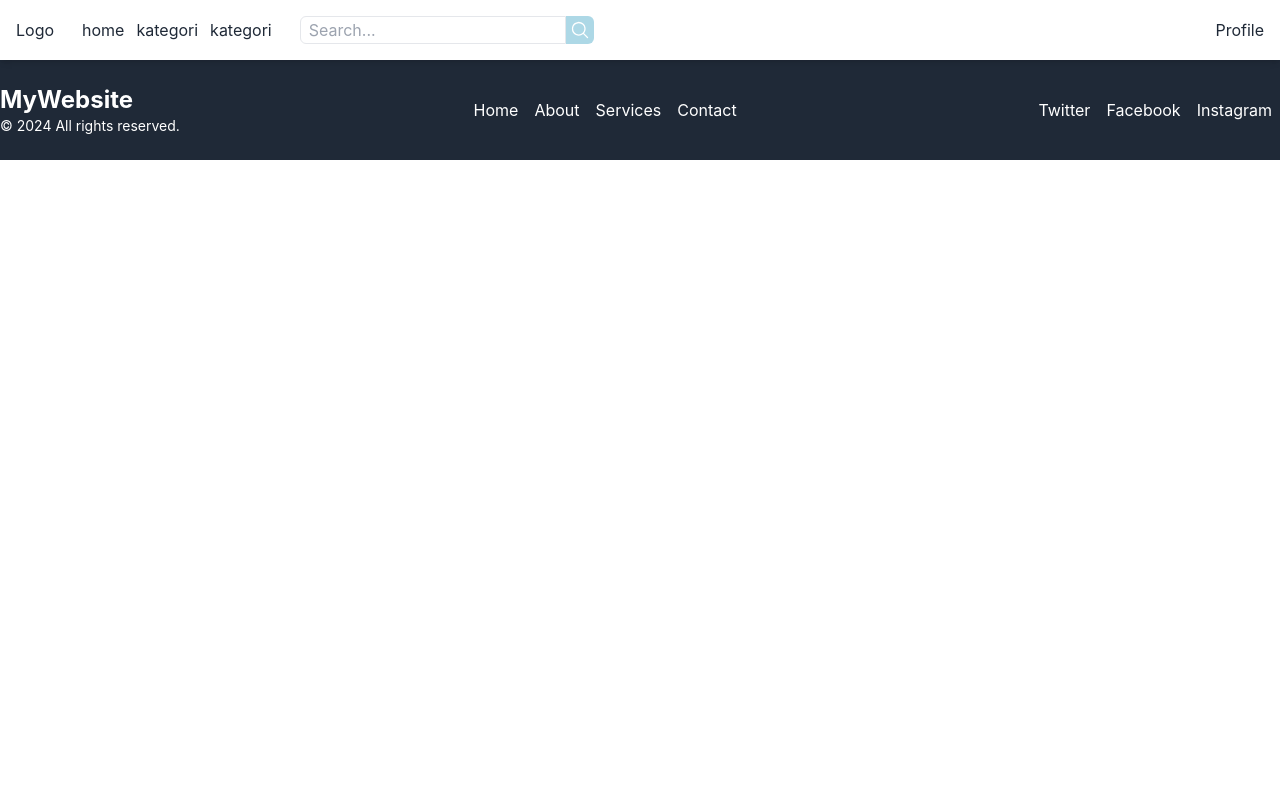
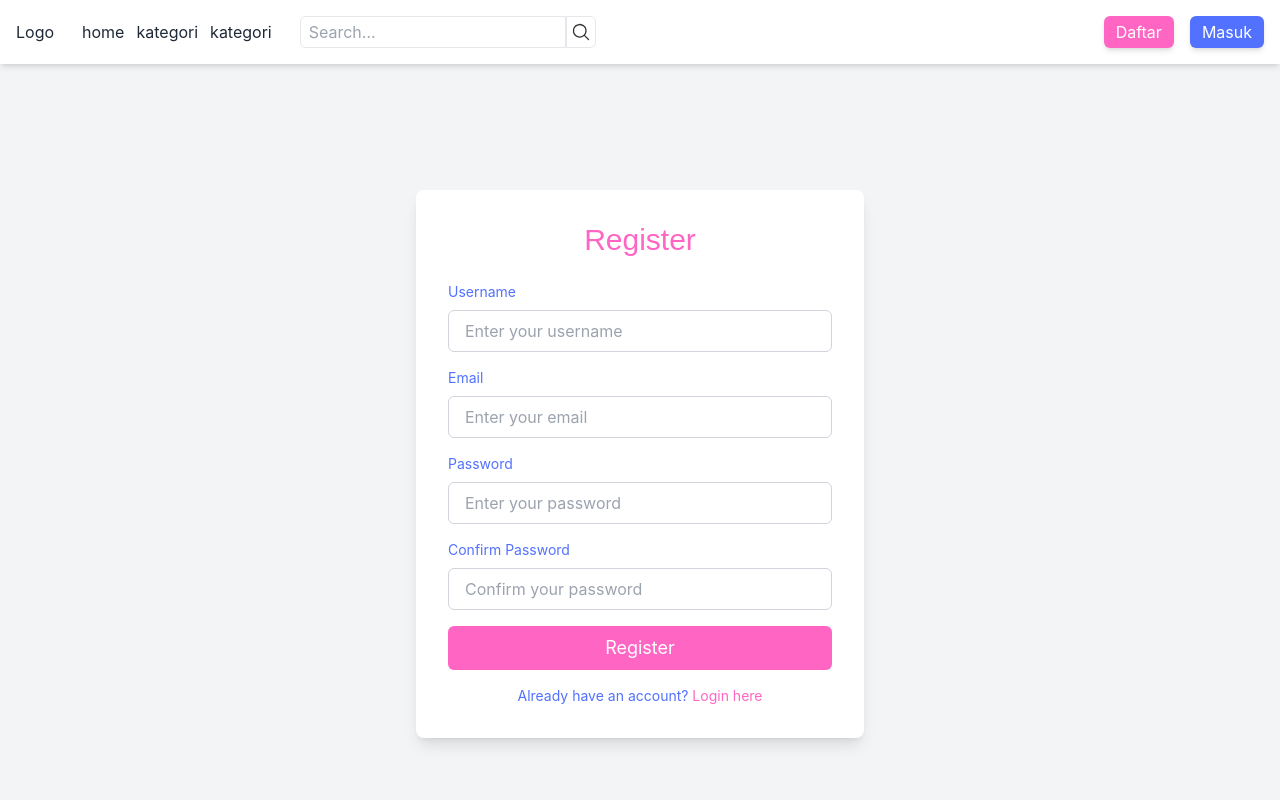
Before and after one commit to Achmad-Farid/portal-berita, a React (Vite) app: page /register in a window 1280 px wide. Shown: the top 800 px of the page. Built offline with nearby package versions, Linux system fonts and the light colour scheme.

Commit message:
halaman daftar dan login

```diff
--- a/src/App.jsx
+++ b/src/App.jsx
@@ -3,6 +3,8 @@ import Navbar from "./components/Navbar";
 import Home from "./pages/home";
 import { Routes, Route } from "react-router-dom";
 import NewsDetail from "./pages/NewsDetail";
+import Login from "./pages/Login";
+import Register from "./pages/Register";
 
 export default function App() {
   return (
@@ -14,6 +16,8 @@ export default function App() {
         <Routes>
           <Route path="/" element={<Home />} />
           <Route path="/detail" element={<NewsDetail />} />
+          <Route path="/login" element={<Login />} />
+          <Route path="/register" element={<Register />} />
         </Routes>
       </main>
       <footer>
--- a/src/components/Footer.jsx
+++ b/src/components/Footer.jsx
@@ -2,34 +2,34 @@ import React from "react";
 
 function Footer() {
   return (
-    <footer className="bg-gray-800 text-white py-6">
+    <footer className="bg-neutral-dark text-white py-6">
       <div className="container mx-auto flex flex-col md:flex-row justify-between items-center">
         <div className="mb-4 md:mb-0">
-          <h1 className="text-2xl font-bold">MyWebsite</h1>
-          <p className="text-sm">© 2024 All rights reserved.</p>
+          <h1 className="text-2xl font-heading font-bold">MyWebsite</h1>
+          <p className="text-sm text-gray">© 2024 All rights reserved.</p>
         </div>
         <div className="flex space-x-4">
-          <a href="#" className="hover:text-gray-400">
+          <a href="#" className="hover:text-accent">
             Home
           </a>
-          <a href="#" className="hover:text-gray-400">
+          <a href="#" className="hover:text-accent">
             About
           </a>
-          <a href="#" className="hover:text-gray-400">
+          <a href="#" className="hover:text-accent">
             Services
           </a>
-          <a href="#" className="hover:text-gray-400">
+          <a href="#" className="hover:text-accent">
             Contact
           </a>
         </div>
         <div className="mt-4 md:mt-0">
-          <a href="https://twitter.com" className="hover:text-gray-400 mx-2">
+          <a href="https://twitter.com" className="hover:text-accent mx-2">
             Twitter
           </a>
-          <a href="https://facebook.com" className="hover:text-gray-400 mx-2">
+          <a href="https://facebook.com" className="hover:text-accent mx-2">
             Facebook
           </a>
-          <a href="https://instagram.com" className="hover:text-gray-400 mx-2">
+          <a href="https://instagram.com" className="hover:text-accent mx-2">
             Instagram
           </a>
         </div>
--- a/src/components/Navbar.jsx
+++ b/src/components/Navbar.jsx
@@ -19,13 +19,18 @@ function Navbar() {
           </div>
           <div className="flex ml-5">
             <input type="text" placeholder="Search..." className="px-2 rounded-s-md border" />
-            <button className="bg-secondary-blue p-1 rounded-r-md">
-              <MagnifyingGlassIcon className="h-5 w-5 text-white" />
+            <button className="bg-secondary-blue p-1 rounded-r-md border">
+              <MagnifyingGlassIcon className="h-5 w-5 text-neutral-dark" />
             </button>
           </div>
         </div>
-        <div className="flex">
-          <h1 className="self-center cursor-pointer">Profile</h1>
+        <div className="flex justify-center gap-4">
+          <Link to="/register">
+            <button className="px-3 py-1 bg-primary text-white rounded-md font-body text-base hover:scale-105 hover:bg-[#FF99E0] focus:outline-none focus:ring-2 focus:ring-accent shadow-md hover:shadow-lg">Daftar</button>
+          </Link>
+          <Link to="/login">
+            <button className="px-3 py-1 bg-secondary text-white rounded-md font-body text-base hover:scale-105 hover:bg-accent focus:outline-none focus:ring-2 focus:ring-accent shadow-md hover:shadow-lg">Masuk</button>
+          </Link>
         </div>
       </nav>
     </>
--- a/src/components/Pagination.jsx
+++ b/src/components/Pagination.jsx
@@ -9,12 +9,14 @@ function Pagination({ articlesPerPage, totalArticles, paginate, currentPage }) {
 
   return (
     <nav className="mt-4">
-      <ul className="inline-flex items-center justify-center w-full">
+      <ul className="inline-flex items-center justify-center w-full space-x-2">
         {pageNumbers.map((number) => (
           <li key={number}>
             <button
               onClick={() => paginate(number)}
-              className={`px-3 py-2 ml-0 leading-tight ${currentPage === number ? "bg-blue-500 text-white" : "bg-white text-blue-500"} border border-gray-300 rounded-md hover:bg-blue-500 hover:text-white`}
+              className={`px-4 py-2 text-base font-body leading-tight rounded-md border border-gray-300 transition-colors duration-200 ${
+                currentPage === number ? "bg-primary text-white" : "bg-white text-primary hover:bg-primary hover:text-white"
+              }`}
             >
               {number}
             </button>
--- /dev/null
+++ b/src/pages/Login.jsx
@@ -0,0 +1,30 @@
+import React from "react";
+
+function Login() {
+  return (
+    <div className="flex items-center justify-center min-h-screen bg-neutral-light">
+      <div className="w-full max-w-md p-8 bg-white shadow-lg rounded-lg">
+        <h1 className="text-3xl font-heading text-secondary mb-6">Login</h1>
+        <form className="space-y-4">
+          <div>
+            <label htmlFor="email" className="block text-neutral-dark font-semibold">
+              Email
+            </label>
+            <input type="email" id="email" placeholder="Enter your email" className="mt-1 block w-full px-3 py-2 border border-gray-300 rounded-md shadow-sm focus:outline-none focus:ring-1 focus:ring-accent" />
+          </div>
+          <div>
+            <label htmlFor="password" className="block text-neutral-dark font-semibold">
+              Password
+            </label>
+            <input type="password" id="password" placeholder="Enter your password" className="mt-1 block w-full px-3 py-2 border border-gray-300 rounded-md shadow-sm focus:outline-none focus:ring-1 focus:ring-accent" />
+          </div>
+          <button type="submit" className="w-full bg-primary hover:bg-accent text-white font-bold py-2 px-4 rounded focus:outline-none focus:ring-2 focus:ring-accent">
+            Login
+          </button>
+        </form>
+      </div>
+    </div>
+  );
+}
+
+export default Login;
--- /dev/null
+++ b/src/pages/Register.jsx
@@ -0,0 +1,97 @@
+import React, { useState } from "react";
+
+function Register() {
+  const [formData, setFormData] = useState({
+    username: "",
+    email: "",
+    password: "",
+    confirmPassword: "",
+  });
+
+  const handleChange = (e) => {
+    setFormData({ ...formData, [e.target.name]: e.target.value });
+  };
+
+  const handleSubmit = (e) => {
+    e.preventDefault();
+    // Handle form submission logic here
+    console.log(formData);
+  };
+
+  return (
+    <div className="flex items-center justify-center min-h-screen bg-gray-100">
+      <div className="w-full max-w-md p-8 bg-white rounded-lg shadow-lg">
+        <h1 className="text-3xl font-heading text-primary mb-6 text-center">Register</h1>
+        <form onSubmit={handleSubmit} className="space-y-4">
+          <div>
+            <label className="block text-sm font-body text-secondary mb-2" htmlFor="username">
+              Username
+            </label>
+            <input
+              type="text"
+              id="username"
+              name="username"
+              value={formData.username}
+              onChange={handleChange}
+              className="w-full px-4 py-2 border rounded-md text-body text-primary border-gray-300 focus:outline-none focus:ring-2 focus:ring-primary"
+              placeholder="Enter your username"
+            />
+          </div>
+          <div>
+            <label className="block text-sm font-body text-secondary mb-2" htmlFor="email">
+              Email
+            </label>
+            <input
+              type="email"
+              id="email"
+              name="email"
+              value={formData.email}
+              onChange={handleChange}
+              className="w-full px-4 py-2 border rounded-md text-body text-primary border-gray-300 focus:outline-none focus:ring-2 focus:ring-primary"
+              placeholder="Enter your email"
+            />
+          </div>
+          <div>
+            <label className="block text-sm font-body text-secondary mb-2" htmlFor="password">
+              Password
+            </label>
+            <input
+              type="password"
+              id="password"
+              name="password"
+              value={formData.password}
+              onChange={handleChange}
+              className="w-full px-4 py-2 border rounded-md text-body text-primary border-gray-300 focus:outline-none focus:ring-2 focus:ring-primary"
+              placeholder="Enter your password"
+            />
+          </div>
+          <div>
+            <label className="block text-sm font-body text-secondary mb-2" htmlFor="confirmPassword">
+              Confirm Password
+            </label>
+            <input
+              type="password"
+              id="confirmPassword"
+              name="confirmPassword"
+              value={formData.confirmPassword}
+              onChange={handleChange}
+              className="w-full px-4 py-2 border rounded-md text-body text-primary border-gray-300 focus:outline-none focus:ring-2 focus:ring-primary"
+              placeholder="Confirm your password"
+            />
+          </div>
+          <button type="submit" className="w-full px-4 py-2 bg-primary text-white rounded-md font-body text-lg hover:bg-primary-dark focus:outline-none focus:ring-2 focus:ring-primary">
+            Register
+          </button>
+        </form>
+        <p className="text-center text-sm text-secondary mt-4">
+          Already have an account?{" "}
+          <a href="/login" className="text-primary hover:underline">
+            Login here
+          </a>
+        </p>
+      </div>
+    </div>
+  );
+}
+
+export default Register;
--- a/tailwind.config.js
+++ b/tailwind.config.js
@@ -4,21 +4,20 @@ export default {
   theme: {
     extend: {
       colors: {
-        // Warna utama yang cocok dengan logo
-        "primary-pink": "#FF69B4", // Pink cerah dari logo
-        "primary-blue": "#00BFFF", // Biru cerah dari logo
-        "secondary-purple": "#E6E6FA", // Lavender atau Light Purple
-        "secondary-blue": "#ADD8E6", // Soft Blue
-
-        // Warna background
-        "background-light": "#F2F2F2", // Light Grey
-
-        // Warna teks
-        "text-dark": "#333333", // Dark Grey untuk teks
-        "text-light": "#000000", // Hitam untuk kontras yang lebih kuat
+        primary: "#FF66C4",
+        secondary: "#5271FF",
+        accent: "#38B6FF",
+        neutral: {
+          light: "#F9F9F9",
+          dark: "#333333",
+        },
+        gray: {
+          DEFAULT: "#666666",
+        },
       },
       fontFamily: {
-        sans: ["Inter", "sans-serif"], // Font default, bisa disesuaikan
+        sans: ["Inter", "sans-serif"], // Font utama (tubuh teks)
+        heading: ["Poppins", "sans-serif"], // Font untuk judul (heading)
       },
     },
   },
```
Also changed, not shown: src/components/ArticleList.jsx (+9 -8 lines), src/components/Carrousel.jsx (+6 -6 lines), src/pages/NewsDetail.jsx (+8 -8 lines).
